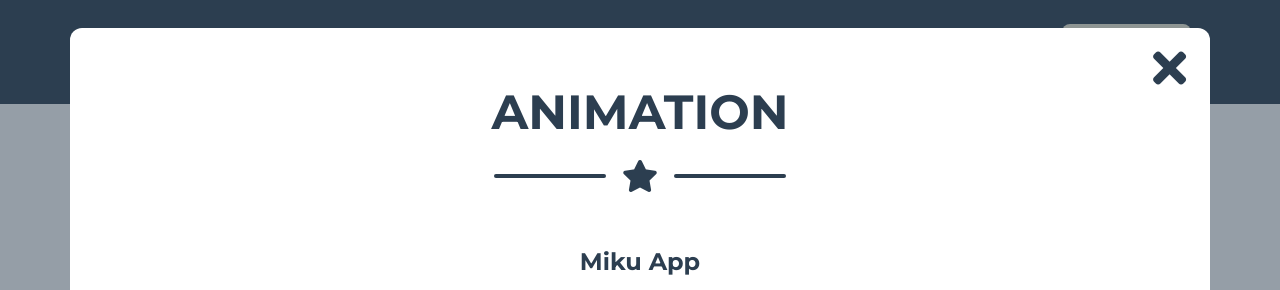
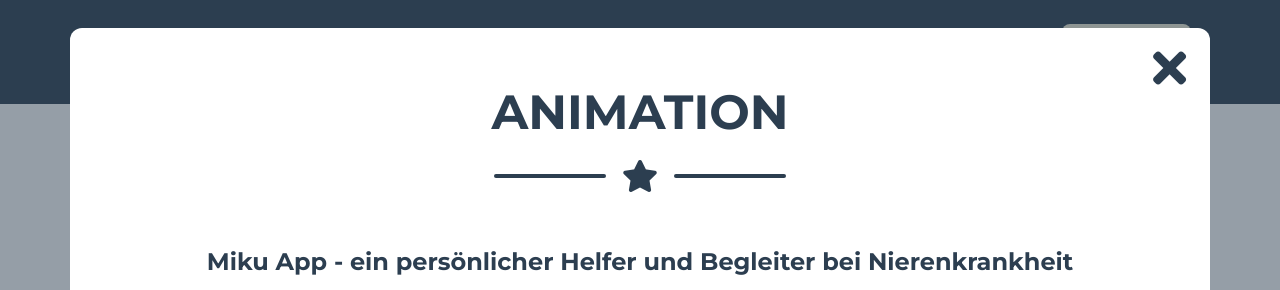
Before and after one commit to svetifilipova/svetla-filipova-com, a website with bundled scripts: page index.html in a window 1280 px wide. Both pictures are taken after a click on the element 259 px from the left and 1120 px from the top of the page. Shown: the part 720-1010 px from the top of the page. Built offline with nearby package versions, Linux system fonts and the light colour scheme; files whose address does not match are found by name.

Commit message:
Miku App text

```diff
--- a/index.html
+++ b/index.html
@@ -296,7 +296,7 @@
 
       <!-- Portfolio Modal - Text -->
       <p class="mb-5">
-		  <h4>Miku App</h4>
+		  <h4>Miku App - ein persönlicher Helfer und Begleiter bei Nierenkrankheit</h4>
 	  </p>
 	  <!-- Portfolio Grid Item 1. Line -->
     <div class="row">
```
